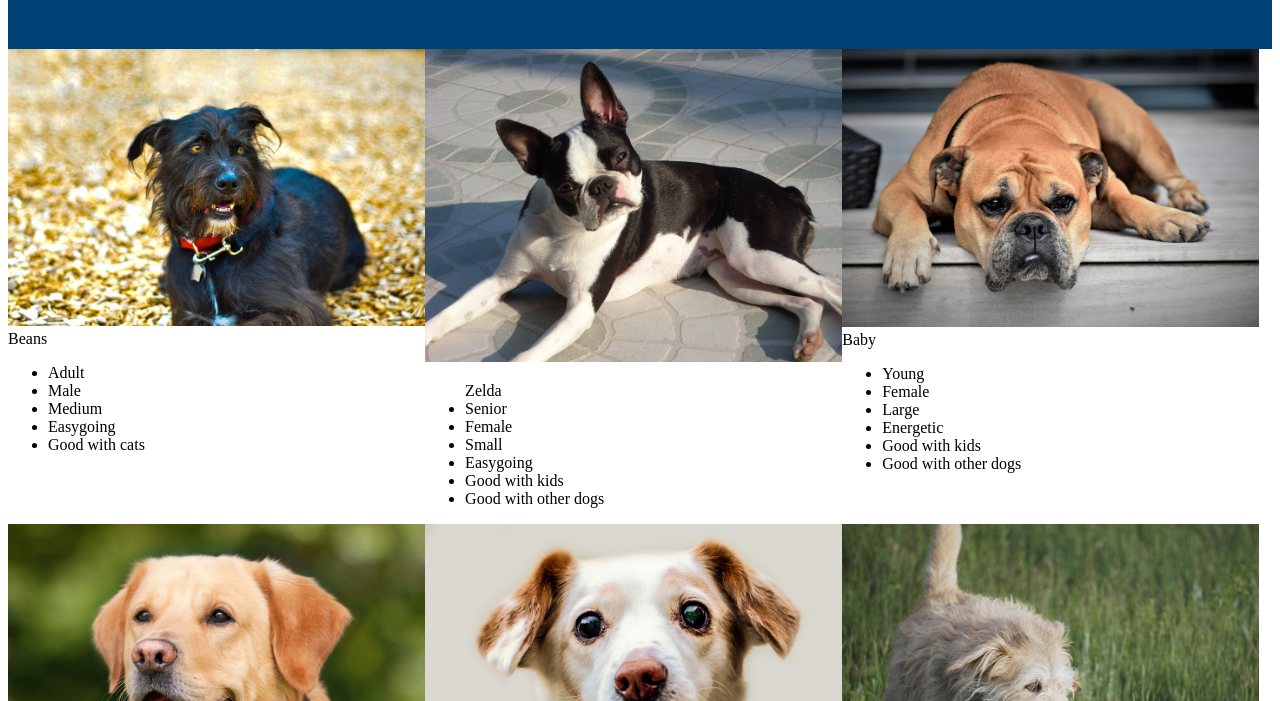
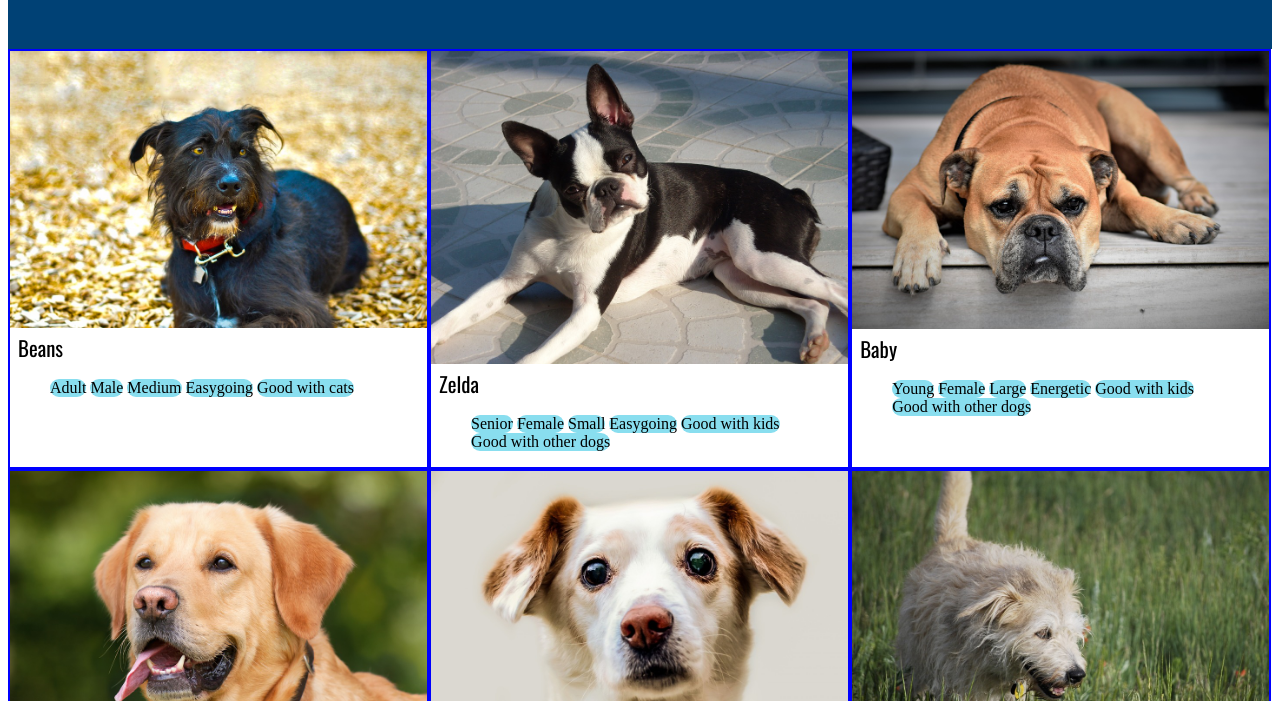
Before and after one commit to Momentum-Team-14/dog-adoption-tgreen7292, a plain HTML site: page index.html in a window 1280 px wide. Shown: the part 99-800 px from the top of the page. Drawn offline with nearby package versions, Linux system fonts and the light colour scheme.

Commit message:
More Formatting for CSS

```diff
--- a/index.html
+++ b/index.html
@@ -34,8 +34,8 @@
       <div class="picture">
         <img src="starter_files/images/boston-terrier.jpg" alt="black and white dog">
       </div>
+      <span>Zelda</span>
       <ul class="traits">
-        <span>Zelda</span>
         <li>Senior</li>
         <li>Female</li>
         <li>Small</li>
--- a/style.css
+++ b/style.css
@@ -10,9 +10,23 @@
 
 .dogs {
     width: 33%;
+    border: 2px solid blue
 }
 
 .picture img {
     width: 100%;
+}
 
+.traits li {
+    background-color: #89DEEF;
+    padding: 0%;
+    list-style: none;
+    display: inline-block;
+    border-radius: 1rem;
 }
+
+span {
+    font-family: Oswald;
+    font-size: 1.3rem;
+    margin: .5rem;
+}
```
